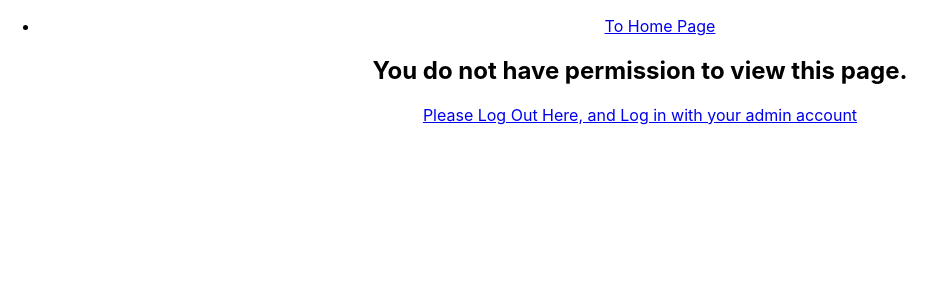
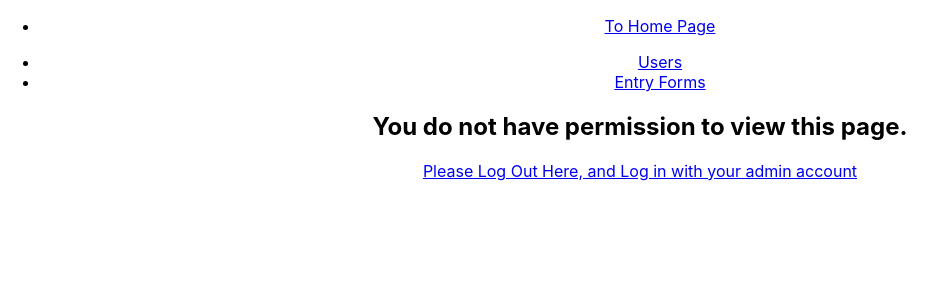
Before and after one commit to jsimpson15011/motorcycle-member-portal, a React (Create React App) app in the folder front-end/: page /privilege-page in a window 1280 px wide. Shown: the top 300 px of the page, without its empty margins (0-946 px from the left). Built offline with nearby package versions, Linux system fonts and the light colour scheme.

Commit message:
Add navigation on admin side

```diff
--- a/front-end/src/components/AdminLayout/AdminLayout.tsx
+++ b/front-end/src/components/AdminLayout/AdminLayout.tsx
@@ -1,8 +1,8 @@
 import React from "react";
 import Header from "./components/Header";
 
-const AdminLayout = ({children, ...rest}:{children: JSX.Element[] | JSX.Element}) => {
-    return(
+const AdminLayout = ({children, ...rest}: { children: JSX.Element[] | JSX.Element }) => {
+    return (
         <div>
             <Header/>
             <div className="content">
--- a/front-end/src/components/AdminLayout/components/Header.tsx
+++ b/front-end/src/components/AdminLayout/components/Header.tsx
@@ -1,7 +1,9 @@
 import React from "react"
-import {Link} from "react-router-dom";
+import {Link, useRouteMatch} from "react-router-dom";
 
 const Header = () => {
+    let {url} = useRouteMatch()
+
     return (
         <header>
             <link rel="stylesheet" href="https://fonts.googleapis.com/css?family=Roboto:300,400,500,700&display=swap"/>
@@ -12,6 +14,16 @@ const Header = () => {
                     </li>
                 </ul>
             </nav>
+            <nav className="header-nav header-nav--admin">
+                <ul className="header-nav__list">
+                    <li className="header-nav__item">
+                        <Link to={`${url}/users`}>Users</Link>
+                    </li>
+                    <li className="header-nav__item">
+                        <Link to={`${url}/entry-forms`}>Entry Forms</Link>
+                    </li>
+                </ul>
+            </nav>
         </header>
     )
 }
--- a/front-end/src/modules/system/components/Nav/Nav.tsx
+++ b/front-end/src/modules/system/components/Nav/Nav.tsx
@@ -12,7 +12,7 @@ import {getUser} from "../../selectors";
 import LoginPage from "../../../../pages/LoginPage";
 import {AdminRoute, PrivateRoute} from "./components/Routes";
 import Permission from "../../../../pages/admin/Permission";
-import Admin from "../../../../pages/admin/Admin";
+import Dashboard from "../../../../pages/admin/Dashboard";
 
 const Nav = ({user}: { user: IUser }) => {
     return (
@@ -21,8 +21,8 @@ const Nav = ({user}: { user: IUser }) => {
                 <PrivateRoute user={user} exact path="/">
                     <Home/>
                 </PrivateRoute>
-                <AdminRoute user={user} exact path="/admin">
-                    <Admin/>
+                <AdminRoute user={user} path="/admin">
+                    <Dashboard/>
                 </AdminRoute>
                 <Route exact path="/login">
                     <LoginPage/>
--- a/front-end/src/pages/admin/Admin.tsx
+++ /dev/null
@@ -1,12 +0,0 @@
-import React from "react";
-import AdminLayout from "../../components/AdminLayout/AdminLayout";
-
-const Admin = () => {
-    return(
-        <AdminLayout>
-            <h1>Admin</h1>
-        </AdminLayout>
-    )
-}
-
-export default Admin
--- /dev/null
+++ b/front-end/src/pages/admin/Dashboard.tsx
@@ -0,0 +1,24 @@
+import React from "react";
+import AdminLayout from "../../components/AdminLayout/AdminLayout";
+import {Route, Switch, useRouteMatch} from "react-router-dom";
+import Screen from "./Screen";
+
+const Dashboard = () => {
+    let {path} = useRouteMatch();
+
+    return(
+        <AdminLayout>
+            <h1>Admin</h1>
+            <Switch>
+                <Route exact path={path}>
+                    <div>Welcome</div>
+                </Route>
+                <Route path={`${path}/:screenId`}>
+                    <Screen/>
+                </Route>
+            </Switch>
+        </AdminLayout>
+    )
+}
+
+export default Dashboard
--- /dev/null
+++ b/front-end/src/pages/admin/Screen.tsx
@@ -0,0 +1,35 @@
+import React from "react";
+import {useParams} from "react-router-dom";
+import * as screenComponents from "./screens";
+
+const Screen = () => {
+
+    console.log(screenComponents.Users)
+
+    let {screenId} = useParams<Record<string, string | undefined>>();
+    const screens = [
+        {
+            id: "users",
+            content:
+            <screenComponents.Users/>
+        },
+        {
+            id: "entry-forms",
+            content:
+            <screenComponents.EntryForms/>
+        }
+    ]
+
+    const currentContent = screens.filter(screen => {
+        return screen.id === screenId
+    })[0].content
+
+
+    return (
+        <div>
+            <h3>{currentContent}</h3>
+        </div>
+    )
+}
+
+export default Screen
--- /dev/null
+++ b/front-end/src/pages/admin/screens/EntryForms.tsx
@@ -0,0 +1,11 @@
+import React from "react"
+
+const EntryForms = () => {
+    return(
+        <div>
+            <h2>Entry Forms</h2>
+        </div>
+    )
+}
+
+export default EntryForms
--- /dev/null
+++ b/front-end/src/pages/admin/screens/Users.tsx
@@ -0,0 +1,11 @@
+import React from "react"
+
+const Users = () => {
+    return (
+        <div>
+            <h2>Users</h2>
+        </div>
+    )
+}
+
+export default Users
--- /dev/null
+++ b/front-end/src/pages/admin/screens/index.tsx
@@ -0,0 +1,4 @@
+import Users from "./Users";
+import EntryForms from "./EntryForms";
+
+export {Users, EntryForms}
```
